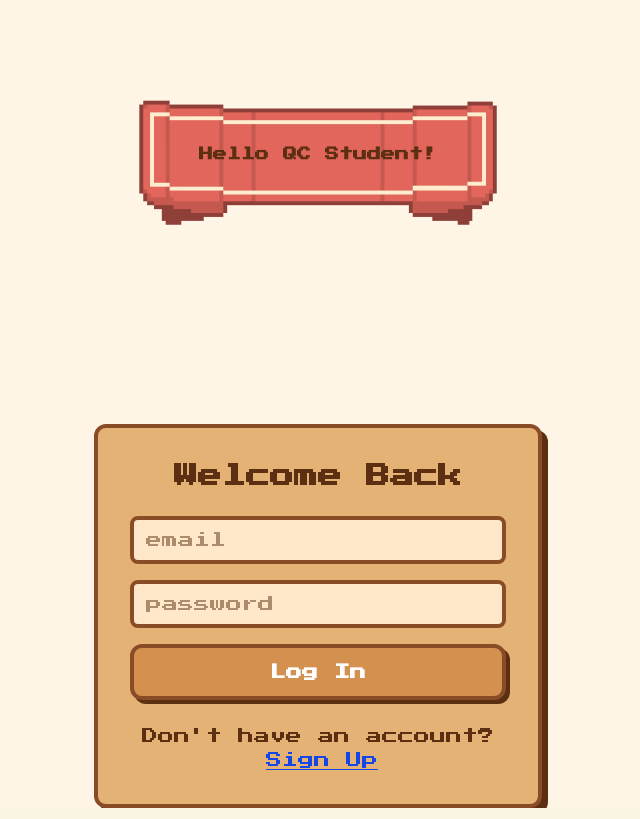
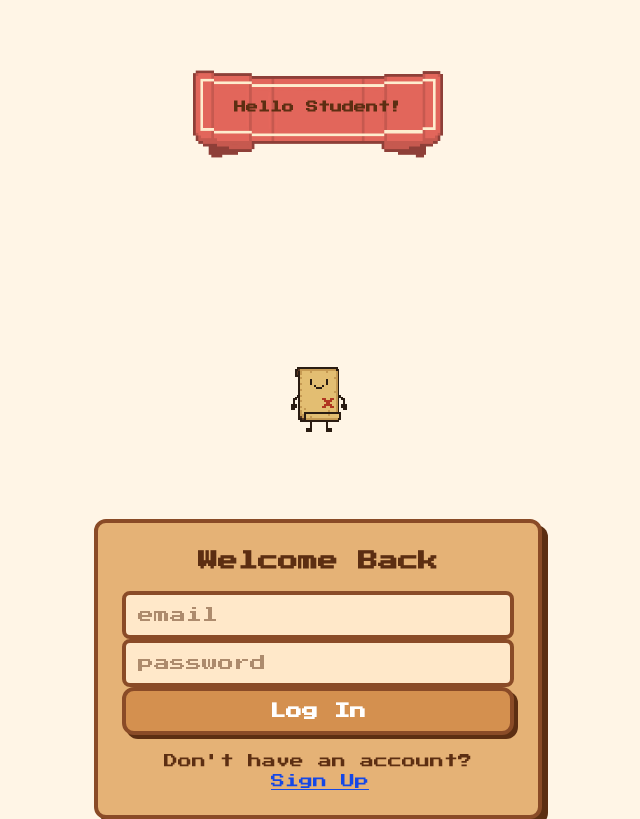
Before and after one commit to Wilson1009/ctp-group-project-fall-2025, a React (Vite) app in the folder frontend/: page / in a window 1280 px wide. Shown: the whole page, without its empty margins (322-962 px from the left). Built offline with nearby package versions, Linux system fonts and the light colour scheme; no server answers.

Commit message:
Stylistic login changes

```diff
--- a/frontend/src/components/LoginPage.jsx
+++ b/frontend/src/components/LoginPage.jsx
@@ -1,4 +1,5 @@
 import BannerRed from '../assets/BannerRed.png';
+import LogoLegs from '../assets/LogoLegs.png'
 import { useState } from 'react'
 import { signUpUser, loginUser } from '../firebase'
 
@@ -45,38 +46,52 @@ function LoginPage({ onAuthSuccess }) {
     }
 
   return (
-    <div className="min-h-screen bg-[#FFF5E6] flex flex-col items-center justify-start px-4">
+  <div className="min-h-screen bg-[#FFF5E6] flex flex-col items-center">
+
+    <div className="flex flex-col items-center w-full">
 
       {/* Banner */}
-      <div className="relative inline-block mb-10">
+      <div className="relative inline-block">
         <img
           src={BannerRed}
           alt="Banner"
-          className="w-[500px] mx-auto"
+          className="w-[350px] mx-auto"
         />
-        <h1 className="absolute top-[40%] left-1/2 -translate-x-1/2 -translate-y-1/2 text-4xl font-bold text-[#5C2E12] text-sm">
-          Hello QC Student!
+        <h1
+          className="
+            absolute top-[40%] left-1/2 -translate-x-1/2 -translate-y-1/2
+            font-bold text-[#5C2E12] text-xs
+          "
+        >
+          Hello Student!
         </h1>
       </div>
 
-      {/* Card container */}
-      <div className="
+      {/* Logo (sprite) */}
+      <img
+        src={LogoLegs}
+        className="w-[250px] h-[250px] logo-bounce"
+        style={{ imageRendering: "pixelated" }}
+      />
+
+      {/* Form container */}
+      <div
+        className="
           bg-[#E5B276]
           border-4 border-[#8A4B27]
           rounded-xl
           shadow-[6px_6px_0px_#5C2E12]
           w-full max-w-md
-        p-8
+          p-6
           text-center
-      ">
-
-        <h2 className="text-2xl font-bold text-[#5C2E12] mb-6 text-center">
+        "
+      >
+        <h2 className="text-xl font-bold text-[#5C2E12] mb-4">
           {isSignUp ? 'Create Account' : 'Welcome Back'}
         </h2>
 
-        <form onSubmit={handleSubmit} className="flex flex-col gap-4">
+        <form onSubmit={handleSubmit} className="flex flex-col">
 
-          {/* Input boxes */}
           <input
             type="email"
             placeholder="email"
@@ -109,12 +124,10 @@ function LoginPage({ onAuthSuccess }) {
             "
           />
 
-          {/* Error text */}
           {error && (
             <p className="text-red-700 font-semibold text-sm">{error}</p>
           )}
 
-          {/* Submit Button */}
           <button
             type="submit"
             disabled={loading}
@@ -122,34 +135,33 @@ function LoginPage({ onAuthSuccess }) {
               bg-[#D4904F]
               border-4 border-[#8A4B27]
               rounded-xl
-              px-6 py-3
+              px-6 py-2
               text-white font-bold
               shadow-[4px_4px_0px_#5C2E12]
-              active:translate-x-[3px] active:translate-y-[3px] active:shadow-none
-              transition-all
+              active:translate-x-[2px] active:translate-y-[2px] active:shadow-none
             "
           >
             {loading ? 'Loading...' : isSignUp ? 'Sign Up' : 'Log In'}
           </button>
         </form>
 
-        {/* Toggle login/signup */}
-        <p className="mt-6 text-[#5C2E12] font-medium">
+        <p className="mt-4 text-[#5C2E12] font-medium text-sm">
           {isSignUp ? 'Already have an account?' : "Don't have an account?"}
-
           <button
             type="button"
             onClick={() => {
               setIsSignUp(!isSignUp);
               setError('');
             }}
-            className="ml-2 text-blue-700 underline"
+            className="ml-1 text-blue-700 underline"
           >
             {isSignUp ? 'Log In' : 'Sign Up'}
           </button>
         </p>
       </div>
     </div>
+  </div>
+
 );
 }
 
--- a/frontend/src/index.css
+++ b/frontend/src/index.css
@@ -8,3 +8,20 @@ body {
 :root {
     font-family: 'Press Start 2P', system-ui, sans-serif;
 }
+
+@keyframes logo-bounce {
+    0% {
+        transform: translateY(0px);
+    }
+    50% {
+        transform: translateY(-6px);
+    }
+    100% {
+        transform: translateY(0);
+    }
+}
+
+.logo-bounce {
+    animation: logo-bounce 0.9s infinite ease-in-out;
+    image-rendering: pixelated;
+}
```
Also changed, not shown: frontend/src/assets/LogoLegs.png (added). Lines whose indentation alone changed are shown as unchanged.
